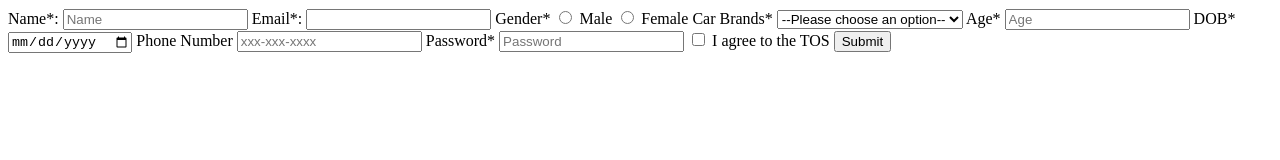
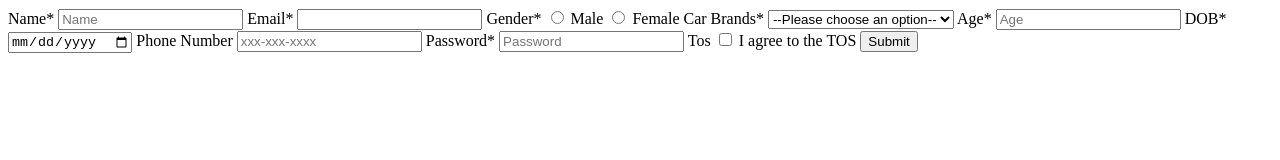
Before and after one commit to acciojob/signup-form-car-ayush460, a website: page main.html in a window 1280 px wide. Drawn offline with Linux system fonts and the light colour scheme.

Commit message:
created a submission

```diff
--- a/main.html
+++ b/main.html
@@ -11,11 +11,11 @@
     <script type="text/javascript" src="./script.js">
 </script>
 	<form>
-		<label for=""name"">Name*:</label>
+		<label for=""name"">Name*</label>
 		<input type="text" id="name" name="name" placeholder="Name" required>
 
 
-		<label for=""email"">Email*:</label>
+		<label for=""email"">Email*</label>
 		<input type="email" id="email" name="email" placeholde="Email" required>
 
 		<label for="">Gender*</label>
@@ -40,7 +40,7 @@
   <label for="password">Password*</label>
   <input type="password" id="password" name="password" placeholder="Password" required>
 
-  <label for="tos">
+  <label for="tos">Tos</label>
     <input type="checkbox" id="tos" name="tos" required> I agree to the TOS
   </label>
 
```
